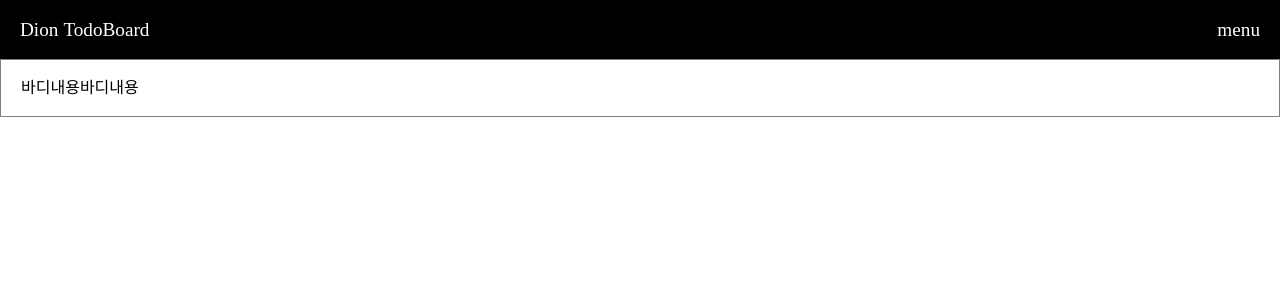
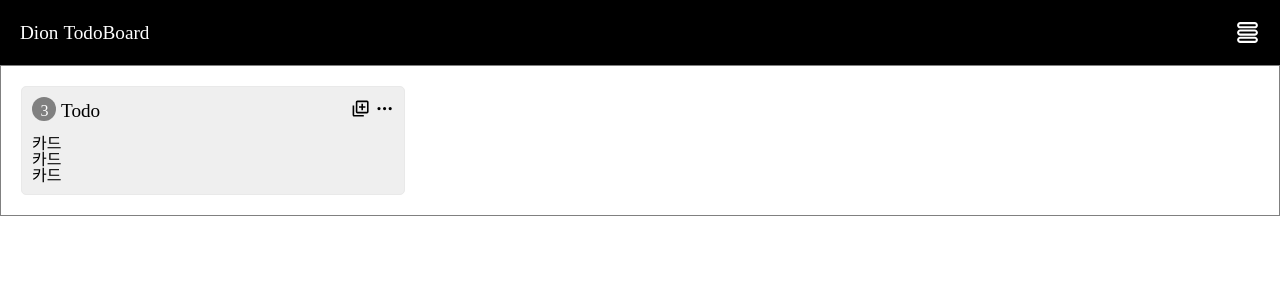
Before and after one commit to Blair-Dion/todo-frontend, a React (Create React App) app in the folder todo-project/: page / in a window 1280 px wide. Shown: the top 300 px of the page. Built offline with nearby package versions, Linux system fonts and the light colour scheme; the HTML template or start-up script is replaced by a standard one.

Commit message:
[#2][feat]List 컴포넌트 구조 및 스타일 작업

```diff
--- a/todo-project/package.json
+++ b/todo-project/package.json
@@ -9,6 +9,7 @@
     "node-sass": "^4.0.0",
     "react": "^17.0.1",
     "react-dom": "^17.0.1",
+    "react-icons": "^4.1.0",
     "react-scripts": "4.0.1",
     "web-vitals": "^0.2.4"
   },
--- a/todo-project/src/App.js
+++ b/todo-project/src/App.js
@@ -2,6 +2,7 @@ import React from 'react';
 import './App.scss';
 import './reset.scss';
 import Header from "./Common/Header/Header";
+import List from "./Component/List/List";
 
 
 function App() {
@@ -10,7 +11,7 @@ function App() {
             <div className="App">
                 <Header userName={"Dion"}/>
                 <div className="body-section">
-                    바디내용바디내용
+                    <List/>
                 </div>
             </div>
         </>
--- a/todo-project/src/App.scss
+++ b/todo-project/src/App.scss
@@ -1,4 +1,5 @@
 .App {
+  min-width: 200px;
   .body-section {
     padding: 20px;
     border: 1px solid gray;
--- a/todo-project/src/Common/Header/Header.jsx
+++ b/todo-project/src/Common/Header/Header.jsx
@@ -1,4 +1,5 @@
 import React from 'react';
+import { TiThMenuOutline } from 'react-icons/ti';
 import './Header.scss';
 
 const Header = ({userName}) => {
@@ -7,11 +8,13 @@ const Header = ({userName}) => {
         <>
             <div className="header-section">
                 <div className="left-wrapper">
-                    <div className="username">{userName}</div>
-                    <div className="board-title">TodoBoard</div>
+                    <span className="username">{userName}</span>
+                    <span className="board-title">TodoBoard</span>
                 </div>
                 <div className="right-wrapper">
-                    <div className="manu-bar">menu</div>
+                    <div className="menu-wrapper">
+                        <TiThMenuOutline/>
+                    </div>
                 </div>
             </div>
         </>
--- a/todo-project/src/Common/Header/Header.scss
+++ b/todo-project/src/Common/Header/Header.scss
@@ -7,6 +7,7 @@
   color: #ffffff;
   padding: 20px;
   font-size: 1.2rem;
+  box-sizing: border-box;
 
   .left-wrapper {
     display: flex;
@@ -21,8 +22,18 @@
   }
 
   .right-wrapper {
-    .manu-bar {
-
+    display: flex;
+    flex-direction: row;
+    justify-content: space-between;
+    align-items: center;
+    .menu-wrapper {
+      display: flex;
+      flex-direction: row;
+      justify-content: space-between;
+      align-items: center;
+      svg {
+        font-size: 25px;
+      }
     }
   }
 }
--- a/todo-project/src/Common/Menu/Menu.jsx
+++ b/todo-project/src/Common/Menu/Menu.jsx
@@ -5,7 +5,7 @@ const Menu = () => {
 
     return (
         <>
-            <div className="Menu">
+            <div className="menu-section">
                 카드
             </div>
         </>
--- a/todo-project/src/Component/Card/Card.jsx
+++ b/todo-project/src/Component/Card/Card.jsx
@@ -5,7 +5,7 @@ const Card = () => {
 
     return (
         <>
-            <div className="card">
+            <div className="card-section">
                 카드
             </div>
         </>
--- a/todo-project/src/Component/List/List.jsx
+++ b/todo-project/src/Component/List/List.jsx
@@ -1,12 +1,35 @@
 import React from 'react';
+import {BiAddToQueue} from 'react-icons/bi';
+import {HiOutlineDotsHorizontal} from 'react-icons/hi';
+import {BsCircleFill} from 'react-icons/bs';
 import './List.scss';
+import Card from "../Card/Card";
 
 const List = () => {
 
     return (
         <>
-            <div className="list">
-                리스트
+            <div className="list-section">
+                <div className="list-wrapper">
+                    <div className="header-wrapper">
+                        <div className="left-wrapper">
+                            <div className="card-count-wrapper">
+                                <span className="card-count">3</span>
+                            </div>
+                            <span className="list-title">Todo</span>
+                        </div>
+                        <div className="right-wrapper">
+                            <div className="card-add-btn"><BiAddToQueue/></div>
+                            <div className="list-setting-btn"><HiOutlineDotsHorizontal/></div>
+                        </div>
+                    </div>
+
+                    <div className="card-list-wrapper">
+                        <Card/>
+                        <Card/>
+                        <Card/>
+                    </div>
+                </div>
             </div>
         </>
     )
--- a/todo-project/src/Component/List/List.scss
+++ b/todo-project/src/Component/List/List.scss
@@ -0,0 +1,64 @@
+.list-section {
+  padding: 10px;
+  border: 1px solid #e9e9e9;
+  background-color: #efefef;
+  border-radius: 5px;
+  width: 30vw;
+  min-width: 200px;
+  box-sizing: border-box;
+
+  .list-wrapper {
+    display: flex;
+    flex-direction: column;
+
+    .header-wrapper {
+      display: flex;
+      flex-direction: row;
+      justify-content: space-between;
+      align-content: center;
+      margin-bottom: 15px;
+
+      .left-wrapper {
+        display: flex;
+        flex-direction: row;
+        align-content: center;
+
+        .card-count-wrapper {
+          margin-right: 5px;
+          background-color: gray;
+          padding: 6px 7.5px 0px 8.5px;
+          border-radius: 100%;
+
+          .card-count {
+            color: white;
+          }
+        }
+
+        .list-title {
+          margin-top: 4px;
+          font-size: 1.2rem;
+        }
+      }
+
+      .right-wrapper {
+        display: flex;
+        flex-direction: row;
+        align-content: center;
+        margin-top: 2px;
+        font-size: 1.2rem;
+
+        .card-add-btn {
+          margin-right: 5px;
+        }
+
+        .list-setting-btn {
+
+        }
+      }
+    }
+
+    .card-list-wrapper {
+
+    }
+  }
+}
```
Also changed, not shown: 2 other files (tests, documents, lock files or other folders).
